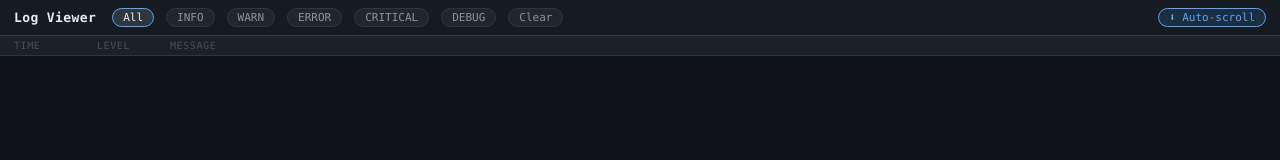
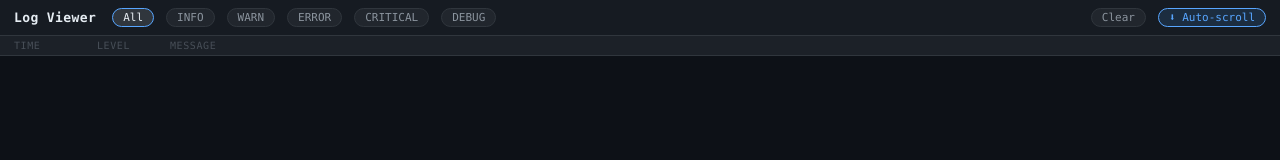
Before and after one commit to holgerk/jsonlv, a website: page index.html in a window 1280 px wide. Shown: the top 160 px of the page. Drawn offline with Linux system fonts and the light colour scheme; no server answers.

Commit message:
Right-align Clear button and share Auto-scroll button style
Co-Authored-By: Claude Opus 5.5 <noreply@anthropic.com>

```diff
--- a/index.html
+++ b/index.html
@@ -96,8 +96,8 @@
     .filter-btn.active.CRITICAL { border-color: #ff2d55; color: #ff2d55; }
     .filter-btn.active.DEBUG    { border-color: var(--text-dim); color: var(--text-dim); }
 
-    #autoscroll-btn {
-      margin-left: auto;
+    #clear-btn { margin-left: auto; }
+    #clear-btn, #autoscroll-btn {
       font-family: inherit;
       font-size: 11px;
       padding: 2px 10px;
@@ -110,19 +110,6 @@
     #autoscroll-btn.on { border-color: #58a6ff; color: #58a6ff; background: #1c2d40; }
     body.light #autoscroll-btn.on { background: #ddf4ff; color: #0969da; border-color: #0969da; }
     body.solarized #autoscroll-btn.on { background: #d4eaf7; color: #268bd2; border-color: #268bd2; }
-
-    #clear-btn {
-      font-family: inherit;
-      font-size: 11px;
-      padding: 2px 10px;
-      border-radius: 12px;
-      border: 1px solid var(--border);
-      background: var(--bg-btn);
-      color: var(--text-dim);
-      cursor: pointer;
-    }
-    #clear-btn:hover { background: var(--border); color: var(--text-hi); }
-
 
     /* ── find bar ── */
     #find-bar {
```
